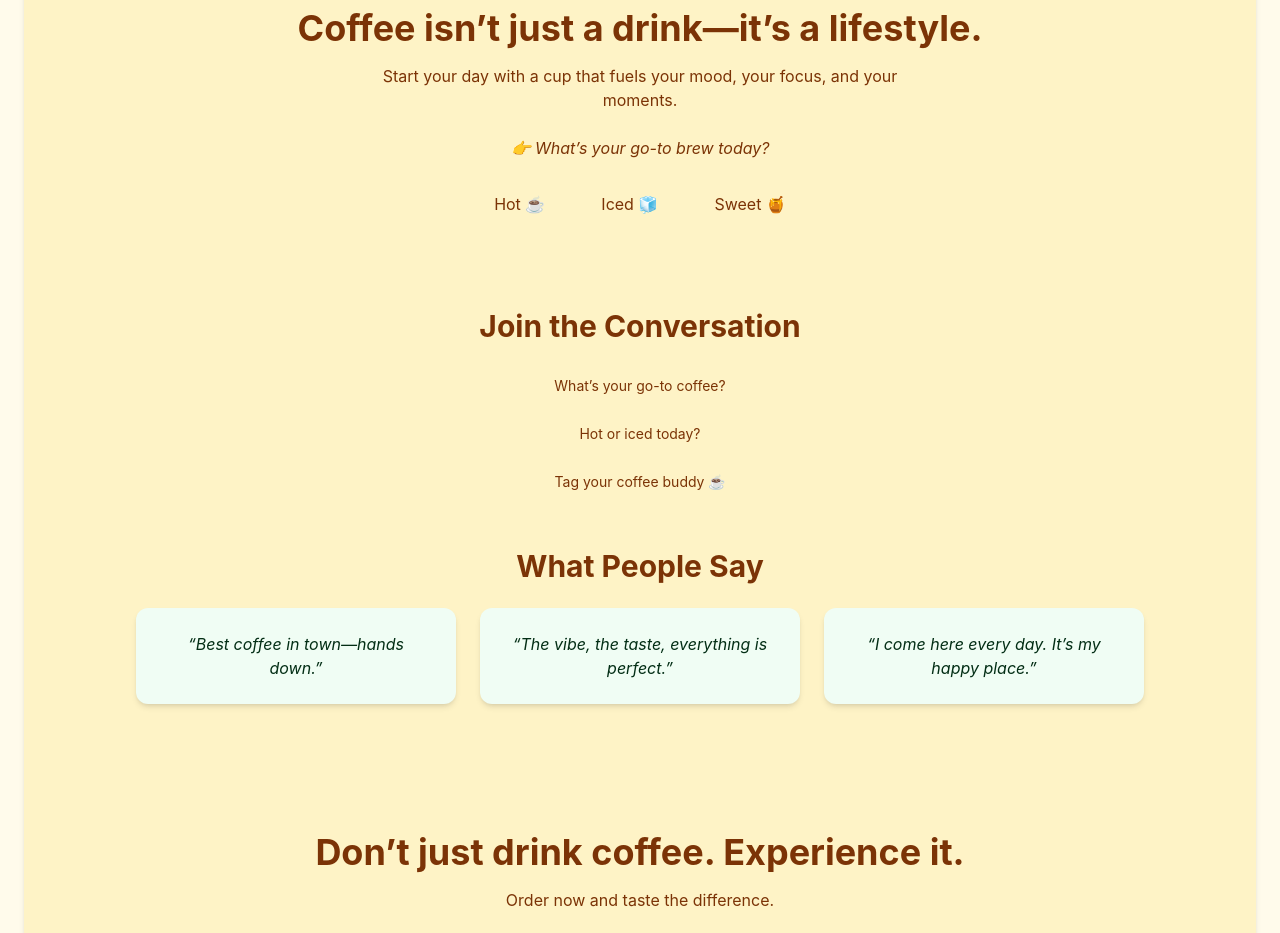
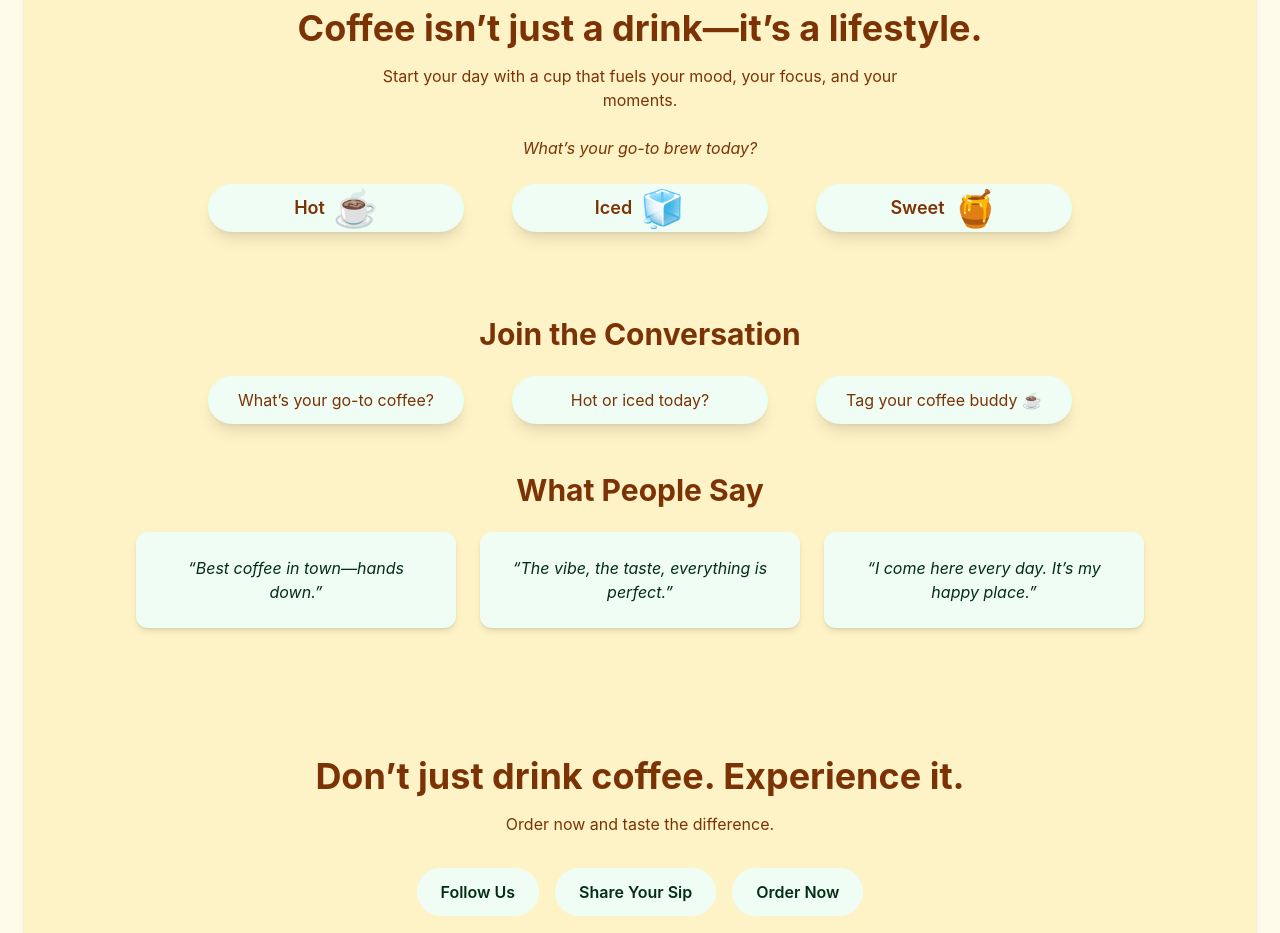
Before and after one commit to Dominic-Bravo/CoffeShopWebSite, a React (Vite) app: page / in a window 1280 px wide. Shown: the part 1460-2393 px from the top of the page. Built offline with nearby package versions, Linux system fonts and the light colour scheme.

Commit message:
modifies text and carousels

```diff
--- a/src/components/engagement.tsx
+++ b/src/components/engagement.tsx
@@ -1,7 +1,5 @@
-type EngagementOption = {
-  label: string;
-  emoji: string;
-};
+import type { EngagementOption } from "../types/engagementtypes";
+import { hoverScale } from "../styles/customStyle";
 
 const options: EngagementOption[] = [
   { label: "Hot", emoji: "☕" },
@@ -11,21 +9,21 @@ const options: EngagementOption[] = [
 
 export default function EngagementSection() {
   return (
-    <section className="bg-coffee-900 py-5 text-center text-coffee-50">
+    <section className="bg-coffee-900 py-5 text-center text-amber-900">
 
       {/* Heading */}
-      <h2 className="text-3xl md:text-4xl font-bold mb-4">
+      <h2 className={`text-3xl md:text-4xl font-bold mb-4 ${hoverScale}`}>
         Coffee isn’t just a drink—it’s a lifestyle.
       </h2>
 
       {/* Subtext */}
-      <p className="text-coffee-300 max-w-xl mx-auto mb-6">
+      <p className={`text-amber-900 max-w-xl mx-auto mb-6 ${hoverScale}`}>
         Start your day with a cup that fuels your mood, your focus, and your moments.
       </p>
 
       {/* Question */}
-      <p className="italic text-coffee-200 mb-6">
-        👉 What’s your go-to brew today?
+      <p className={`italic text-amber-900 mb-6 ${hoverScale}  `}>
+         What’s your go-to brew today?
       </p>
 
       {/* Options */}
@@ -33,9 +31,10 @@ export default function EngagementSection() {
         {options.map((option, index) => (
           <button
             key={index}
-            className="px-5 py-2 rounded-full bg-coffee-700 hover:bg-coffee-600 transition duration-300"
+            className={`mx-4 flex-shrink-0 w-64 h-12 bg-green-50 rounded-full shadow-lg overflow-hidden flex items-center justify-center gap-2 ${hoverScale}`}
           >
-            {option.label} {option.emoji}
+            <span className="text-lg font-semibold">{option.label}</span>
+            <span className="text-4xl text-amber-900">{option.emoji}</span>
           </button>
         ))}
       </div>
--- a/src/components/socialproofsection.tsx
+++ b/src/components/socialproofsection.tsx
@@ -18,17 +18,17 @@ const testimonials: Testimonial[] = [
 
 export default function SocialProofSection() {
   return (
-    <section className="bg-coffee-800 py-16 text-center text-coffee-50">
+    <section className="bg-coffee-800 py-16 text-center text-amber-900">
 
       {/* Interactive Prompts */}
       <div className="mb-12">
-        <h2 className="text-3xl font-bold mb-6">Join the Conversation</h2>
+        <h2 className={`text-3xl font-bold mb-6 ${hoverScale}`}>Join the Conversation</h2>
 
-        <div className="flex flex-col items-center gap-3">
+        <div className="flex justify-center gap-4 flex-wrap">
           {prompts.map((prompt, index) => (
             <p
               key={index}
-              className="bg-coffee-700 px-6 py-2 rounded-full text-sm hover:bg-coffee-600 transition"
+              className={`mx-4 flex-shrink-0 w-64 h-12 bg-green-50 rounded-full shadow-lg overflow-hidden flex items-center justify-center gap-2 ${hoverScale}`}
             >
                {prompt}
             </p>
@@ -38,7 +38,7 @@ export default function SocialProofSection() {
 
       {/* Testimonials */}
       <div>
-        <h2 className="text-3xl font-bold mb-6"> What People Say</h2>
+        <h2 className={`text-3xl font-bold mb-6 ${hoverScale}`}> What People Say</h2>
 
         <div className="flex flex-wrap justify-center gap-6">
           {testimonials.map((item, index) => (
@@ -46,7 +46,7 @@ export default function SocialProofSection() {
               key={index}
               className={`max-w-xs bg-green-50 text-green-950 p-6 rounded-xl shadow-md ${hoverScale}`}
             >
-              <p className="italic text-coffee-200">“{item.text}”</p>
+              <p className={`italic text-green-950 ${hoverScale}`}>“{item.text}”</p>
             </div>
           ))}
         </div>
--- /dev/null
+++ b/src/types/engagementtypes.tsx
@@ -0,0 +1,4 @@
+export type EngagementOption = {
+    label: string;
+    emoji: string;
+  };
```
Also changed, not shown: src/components/footer.tsx (added).
